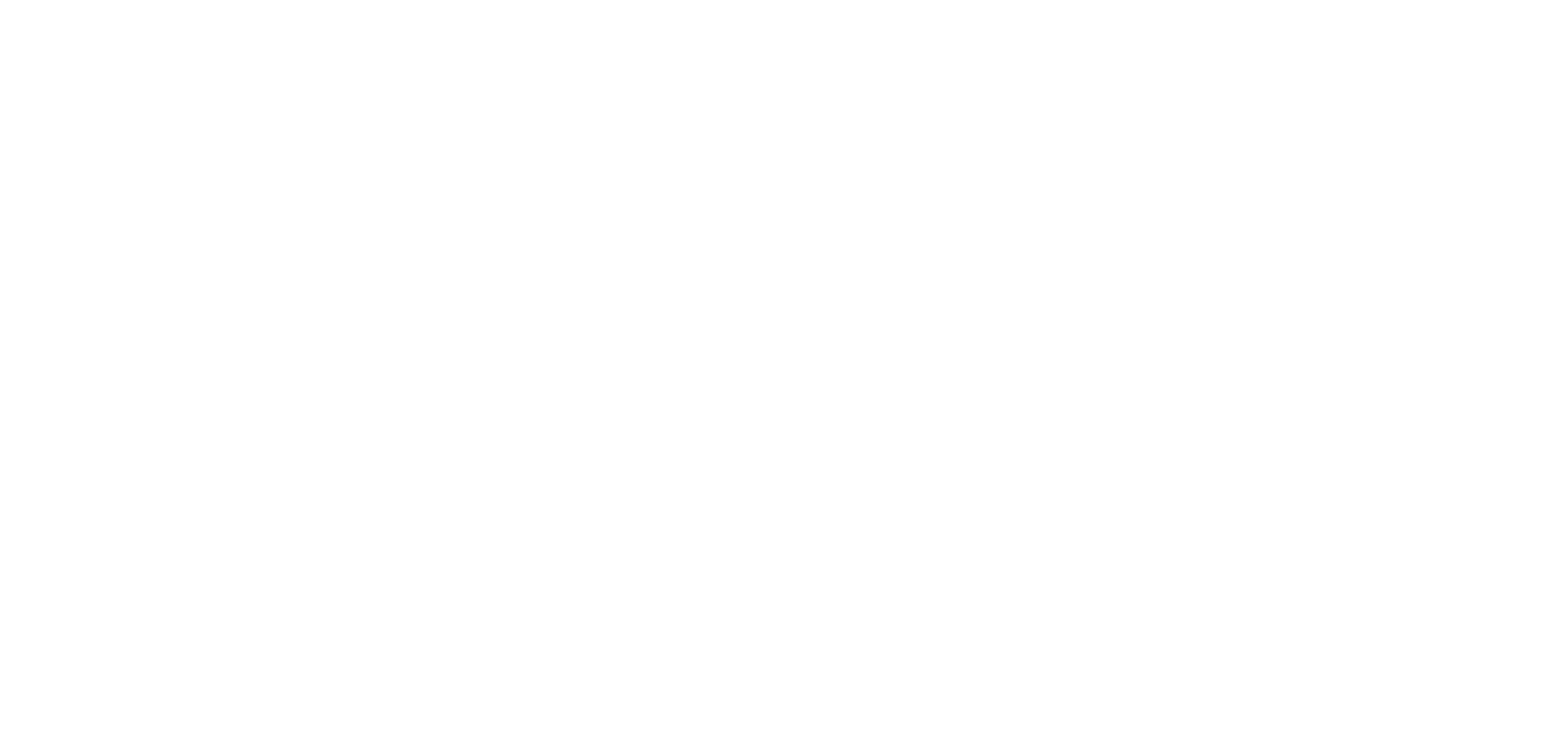
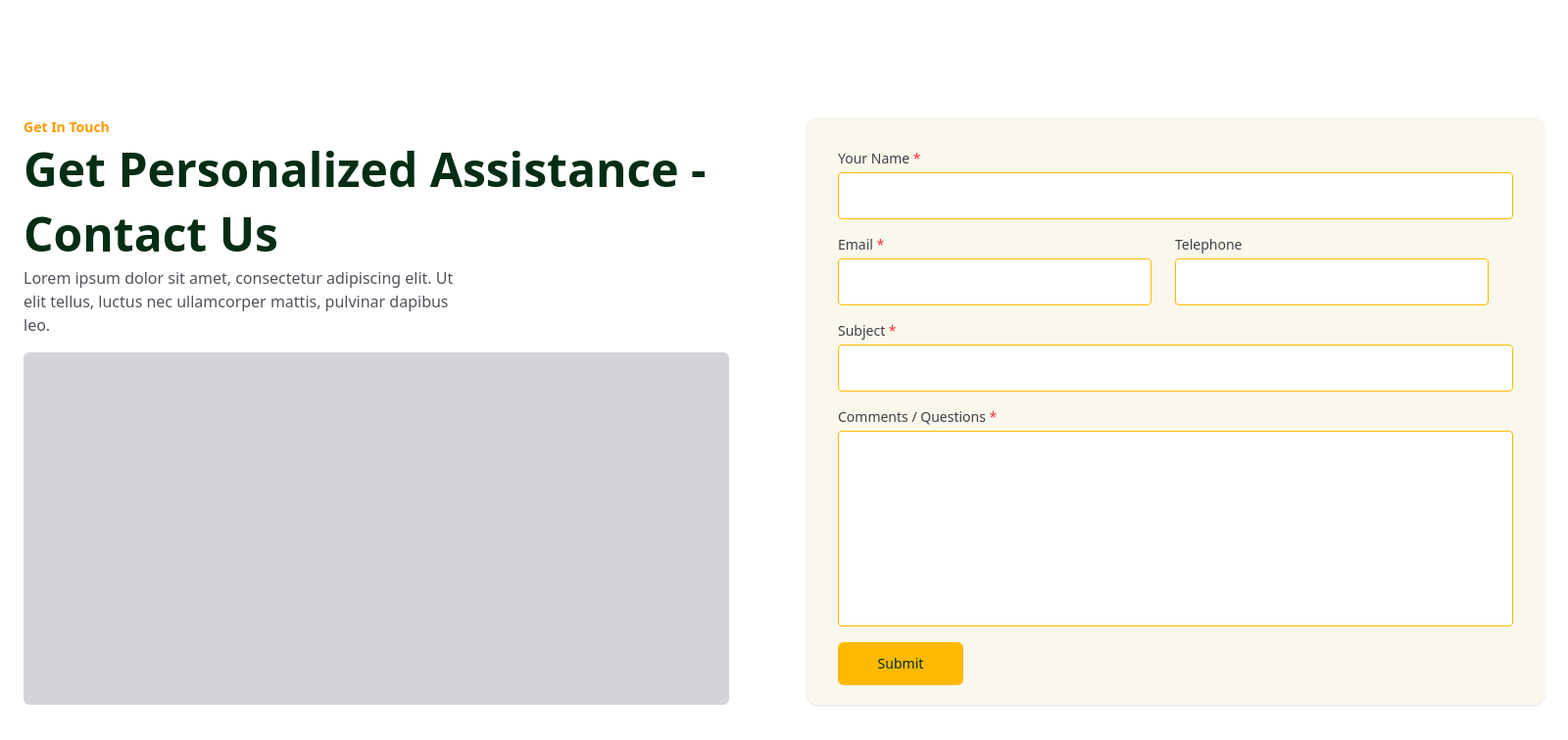
Before and after one commit to Burak-A-dev/StorAid, a React (Vite) app: page / in a window 1280 px wide. Shown: the top 756 px of the page at 98% size, 1600 px wide, since content can reach past the window. Built offline with nearby package versions, Linux system fonts and the light colour scheme.

Commit message:
getinthouch component completed + name prop added to the inputfield component.

```diff
--- a/src/App.jsx
+++ b/src/App.jsx
@@ -1,6 +1,9 @@
+import GetInTouch from "./components/common/GetInTouch";
+
 function App() {
   return (
     <div>
+      <GetInTouch/>
     </div>
   );
 }
--- /dev/null
+++ b/src/components/common/GetInTouch.jsx
@@ -0,0 +1,66 @@
+import CTAButton from "../common/CTAButton";
+import InputField from "../common/InputField";
+
+export default function GetInTouch() {
+
+    function handleSubmit(event) {
+        event.preventDefault();
+
+        const name = event.target.name.value;
+        const email = event.target.email.value;
+        const phoneNumber = event.target.phone.value;
+        const subject = event.target.subject.value;
+        const comment = event.target.comment.value;
+
+        const dataToSend = { email, name, phoneNumber, subject, comment };
+
+        // Log the data before sending
+        console.log("Sending data:", dataToSend);
+
+        fetch("https://win25-jsf-assignment.azurewebsites.net/api/contact", {
+            method: "POST",
+            headers: { "Content-Type": "application/json" },
+            body: JSON.stringify(dataToSend)
+        })
+        .then((res) => res.json())
+        .then((resData) => {
+            console.log("Response from API:", resData);
+        })
+        .catch((err) => {
+            console.error("Error sending data:", err);
+        });
+    }
+
+  return (
+    <div className="flex flex-row justify-between items-center w-400 gap-12 py-10 px-6 mx-auto mt-20">
+      <div className="w-1/2 flex flex-col">
+        <h3 className="text-amber-500 text-sm font-semibold">Get In Touch</h3>
+        <h2 className="text-green-950 text-5xl font-bold leading-snug w-full">
+          Get Personalized Assistance - Contact Us
+        </h2>
+        <p className="text-zinc-600 max-w-md">
+          Lorem ipsum dolor sit amet, consectetur adipiscing elit. Ut elit tellus,
+          luctus nec ullamcorper mattis, pulvinar dapibus leo.
+        </p>
+
+        <div className="w-180 h-90 bg-zinc-300 rounded-md mt-4"></div>
+      </div>
+
+      <div className="w-1/2 bg-[#faf8ec] p-8 rounded-xl shadow-sm h-150">
+        <form className="flex flex-col gap-4" onSubmit={handleSubmit}>
+          <InputField label="Your Name" name="name" required={true} className="w-full" />
+
+          <div className="flex gap-6 flex-wrap w-full">
+            <InputField label="Email" name="email" type="email" required={true} />
+            <InputField label="Telephone" name="phone" required={false} />
+          </div>
+
+          <InputField label="Subject" name="subject" required={true} className="w-full" />
+          <InputField label="Comments / Questions" name="comment" required={true} className="w-full h-50" />
+
+          <CTAButton text="Submit" type="submit" className="w-32" />
+        </form>
+      </div>
+    </div>
+  );
+}
--- a/src/components/common/InputField.jsx
+++ b/src/components/common/InputField.jsx
@@ -1,18 +1,24 @@
+// ChatGPT användes för att få till valideringen, speciiellt Touched.
+
 import { useState } from "react";
 
 export default function InputField({
   label,
+  name,
   type = "text",
   placeholder = "",
   required = false,
+  className = "",
 }) {
   const [value, setValue] = useState("");
+  const [touched, setTouched] = useState(false);
 
   const trimmedValue = value.trim();
   const emailPattern = /^[^\s@]+@[^\s@]+\.[^\s@]+$/;
 
   let isInvalid = false;
 
+  if (touched) {
     if (required && trimmedValue === "") {
       isInvalid = true;
     } else {
@@ -26,6 +32,7 @@
         }
       }
     }
+  }
 
   let borderColor = "border-amber-400";
   if (isInvalid) {
@@ -34,20 +41,23 @@
 
   return (
     <div className="flex flex-col gap-1">
-      <label className="text-sm font-medium text-zinc-700">
+      <label className="text-sm font-medium text-zinc-700 ">
         {label} {required && <span className="text-red-500">*</span>}
       </label>
 
       <input
+        name={name}
         type={type}
         placeholder={placeholder}
         value={value}
         onChange={(e) => setValue(e.target.value)}
+        onBlur={() => setTouched(true)}
         className={`
           w-80 h-12 px-4 rounded-sm border
           text-zinc-800 placeholder-amber-400
-          focus:outline-none
+          focus:outline-none bg-white
           ${borderColor}
+          ${className}  // add custom classes here
         `}
       />
 
```
Lines whose indentation alone changed are shown as unchanged.
